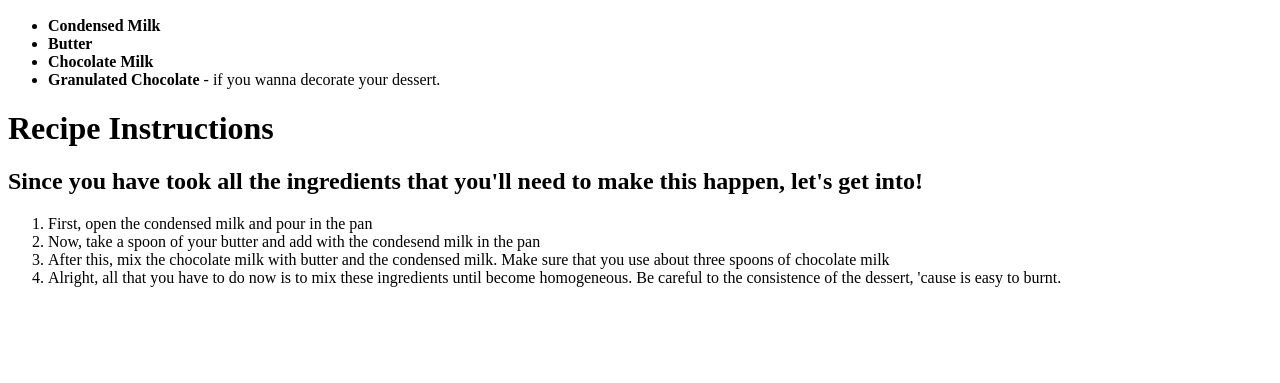
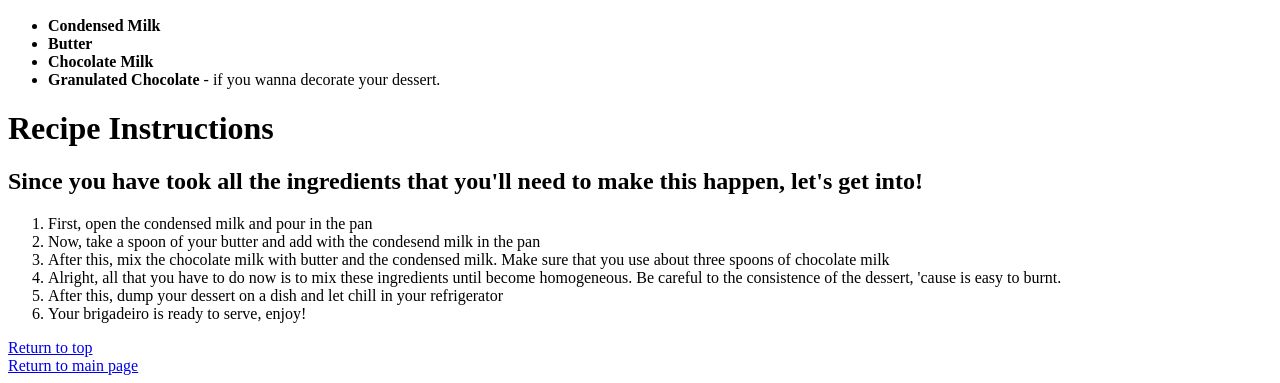
Before and after one commit to pnzrfstx6/recipes, a plain HTML site: page receitas/brigadeiro.html in a window 1280 px wide. Shown: the part 688-1071 px from the top of the page. Before the commit the page ends 991 px from the top, so only its background shows below. Drawn offline with Linux system fonts and the light colour scheme.

Commit message:
finalizei o arquivo html da pagina do brigadeiro, terminando o passo a passo, adicionando a opcao de voltar ao topo e de retornar a pagina principal.

```diff
--- a/receitas/brigadeiro.html
+++ b/receitas/brigadeiro.html
@@ -4,7 +4,7 @@
 
 <title>Brigadeiro</title>
 
-  <h1> Brigadeiro</h1>
+  <h1><div id="header"></div>Brigadeiro</h1>
 
     <body>
       <img src="../images/brigadeiro.jpg" alt="brigadeiro" style=" 640px;height: 360px;px;">
@@ -12,7 +12,7 @@
     </body>
 
     <body>
-      <h1> The most popular brazilian dessert </h1>
+      <h1>The most popular brazilian dessert </h1>
       <p> As a brazilian, i have to say that the Brigadeiro is the most popular dessert in Brazil.
       <br>Easy to do, yummi and pratice, the Brigadeiro has a legion of fans in the brazilian culture. <br>
         The name of the dessert would be a tribute to the brigadeiro of the brazilian airforce Eduardo Gomes.
@@ -37,10 +37,14 @@
         <li>Now, take a spoon of your butter and add with the condesend milk in the pan</li>
         <li>After this, mix the chocolate milk with butter and the condensed milk. Make sure that you use about three spoons of chocolate milk</li>
         <li>Alright, all that you have to do now is to mix these ingredients until become homogeneous. Be careful to the consistence of the dessert, 'cause is easy to burnt.</li>
-
+        <li>After this, dump your dessert on a dish and let chill in your refrigerator</li>
+        <li>Your brigadeiro is ready to serve, enjoy!</li>
       </ol>
 
-      </ul>
+      <a href="#header">Return to top</a> <br>
+
+      <a href="../index.html">Return to main page</a>
+
     </body>
 
 </html>
```
